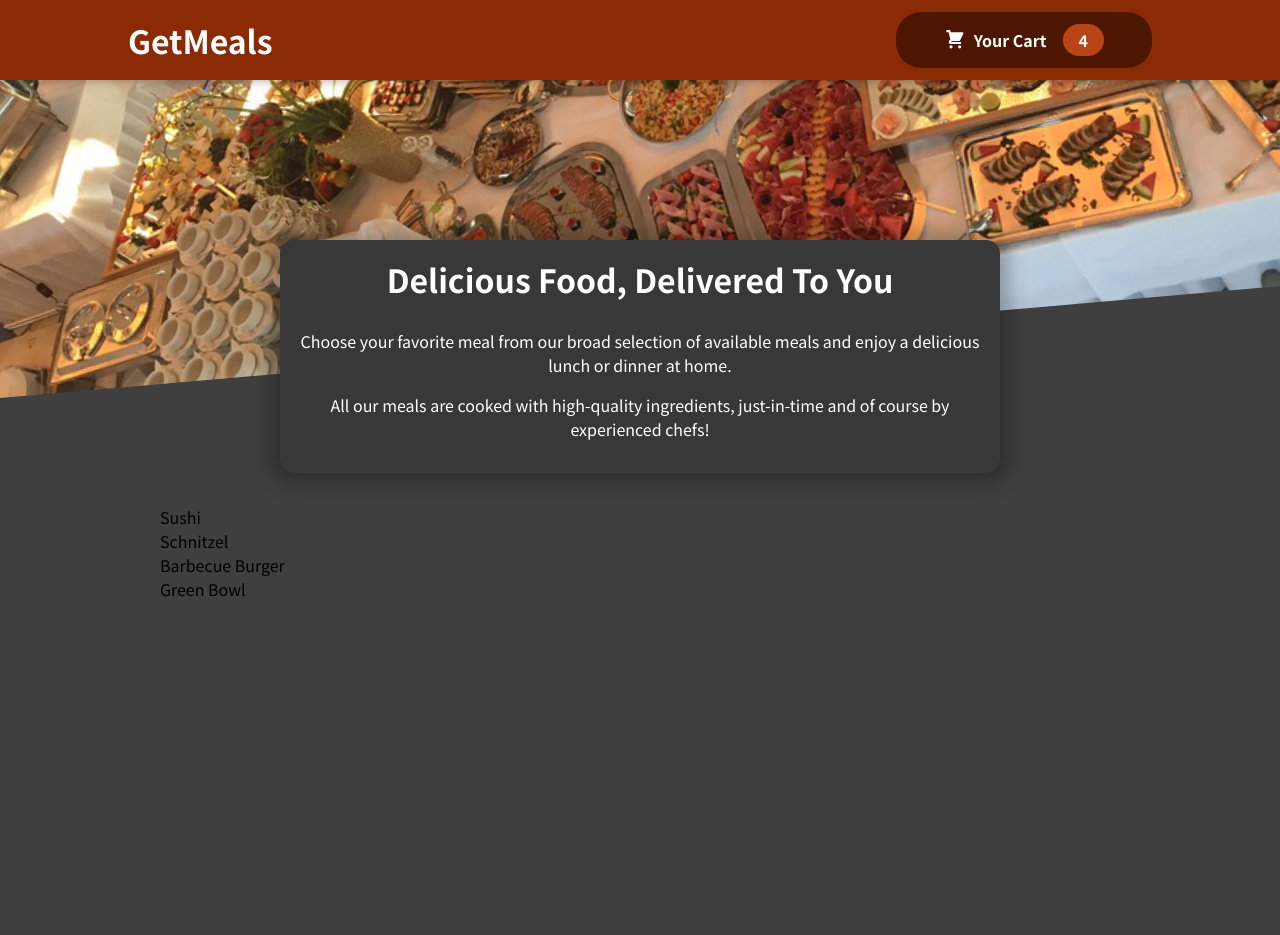
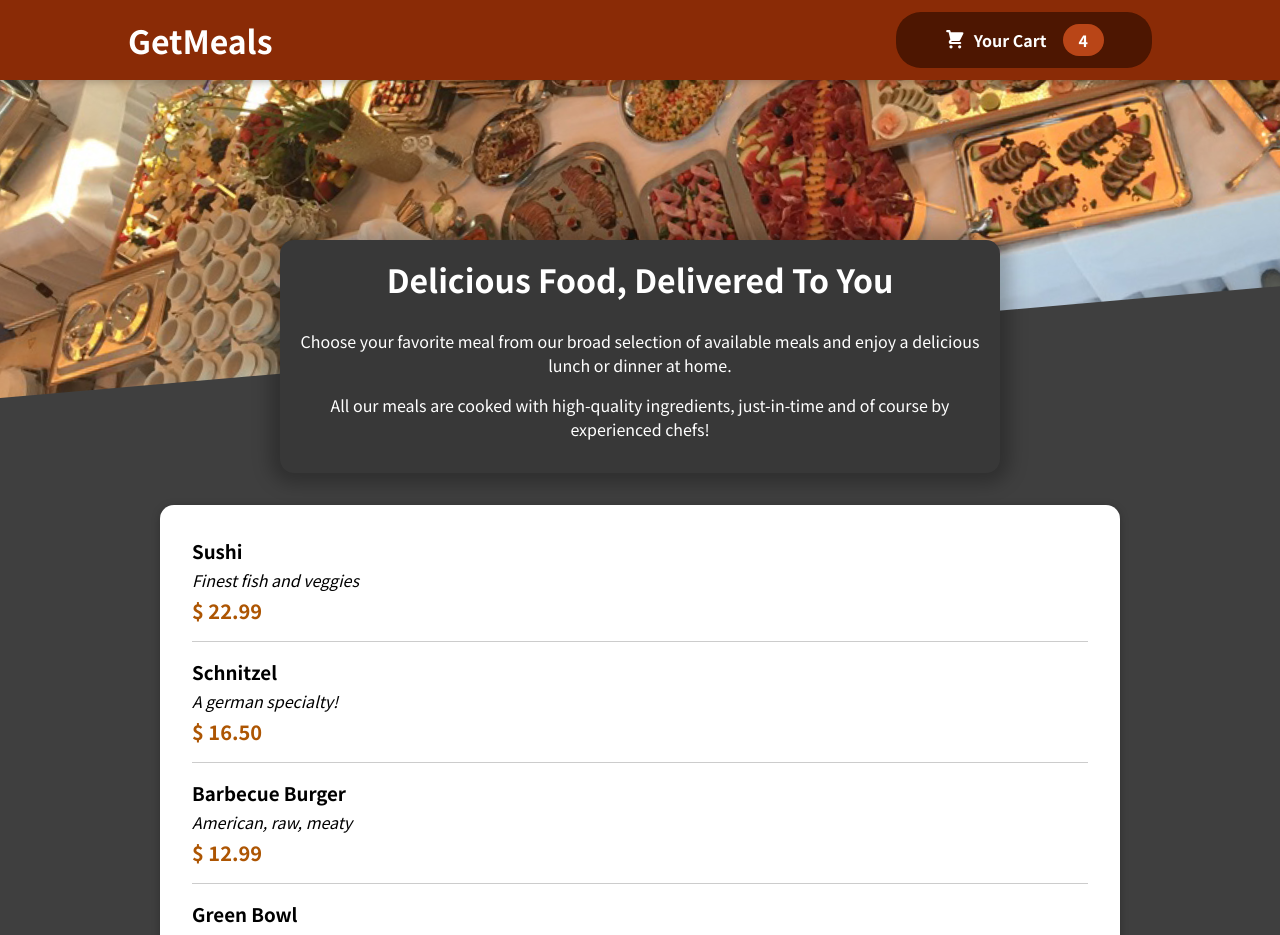
Before and after one commit to BuntyBru/bug-free-spork, a React (Create React App) app: page / in a window 1280 px wide. Shown: the top 935 px of the page. Before the commit the page ends 800 px from the top, so only its background shows below. Built offline with nearby package versions, Linux system fonts and the light colour scheme.

Commit message:
Added the listing code

```diff
--- a/src/components/Meals/AvailableMeals.js
+++ b/src/components/Meals/AvailableMeals.js
@@ -1,4 +1,6 @@
-import classes from './AvailableMeals.module.css';
+import classes from "./AvailableMeals.module.css";
+import Card from "../UI/Card";
+import MealItem from "../Meals/MealItem/MealItem";
 
 const DUMMY_MEALS = [
   {
@@ -28,13 +30,19 @@
 ];
 
 const AvailableMeals = () => {
+  const mealsList = DUMMY_MEALS.map((meal) => (
+    <MealItem
+      key={meal.id}
+      name={meal.name}
+      price={meal.price}
+      description={meal.description}
+    />
+  ));
 
-    const mealsList = DUMMY_MEALS.map(meal =><li>{meal.name}</li>)
-
-    return <section className={classes.meals}>
-        <ul>
-            {mealsList}
-        </ul>
+  return (
+    <section className={classes.meals}>
+      <Card>{mealsList}</Card>
     </section>
+  );
 };
 export default AvailableMeals;
--- /dev/null
+++ b/src/components/Meals/MealItem/MealItem.js
@@ -0,0 +1,17 @@
+import classes from './MealItem.module.css';
+
+const MealItem = (props) => {
+    const price = `$ ${props.price.toFixed(2)}`
+    return <li className={classes.meal}>
+        <div>
+            <h3>{props.name}</h3>
+            <div className={classes.description}>{props.description}</div>
+            <div className={classes.price}>{price}</div>
+        </div>
+        <div>
+
+        </div>
+    </li>
+}
+
+export default MealItem;
--- /dev/null
+++ b/src/components/Meals/MealItem/MealItem.module.css
@@ -0,0 +1,22 @@
+.meal {
+    display: flex;
+    justify-content: space-between;
+    margin: 1rem;
+    padding-bottom: 1rem;
+    border-bottom: 1px solid #ccc;
+  }
+
+  .meal h3 {
+    margin: 0 0 0.25rem 0;
+  }
+
+  .description {
+    font-style: italic;
+  }
+
+  .price {
+    margin-top: 0.25rem;
+    font-weight: bold;
+    color: #ad5502;
+    font-size: 1.25rem;
+  }
--- /dev/null
+++ b/src/components/UI/Card.js
@@ -0,0 +1,7 @@
+import classes from "./Card.module.css";
+
+const Card = (props) => {
+  return <div className={classes.card}>{props.children}</div>;
+};
+
+export default Card;
--- /dev/null
+++ b/src/components/UI/Card.module.css
@@ -0,0 +1,7 @@
+
+.card {
+    padding: 1rem;
+    box-shadow: 0 2px 8px rgba(0, 0, 0, 0.25);
+    border-radius: 14px;
+    background-color: white;
+  }
```
Also changed, not shown: src/components/Meals/MealItem/MealItemForm.js (added), 1 other file (tests, documents, lock files or other folders).
